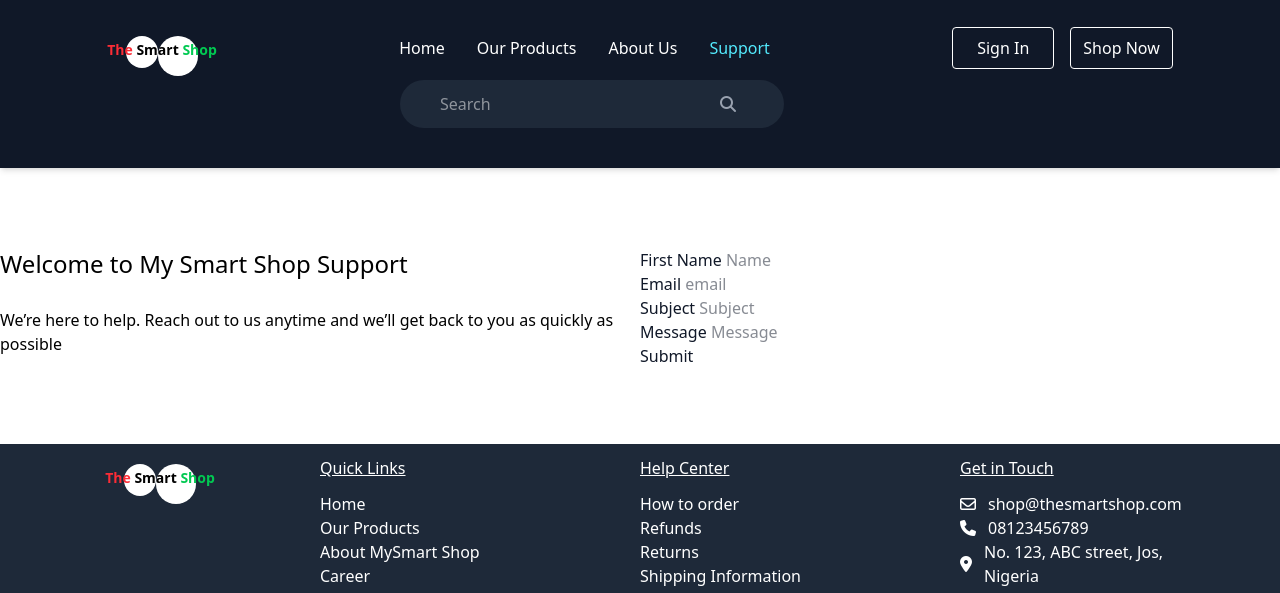
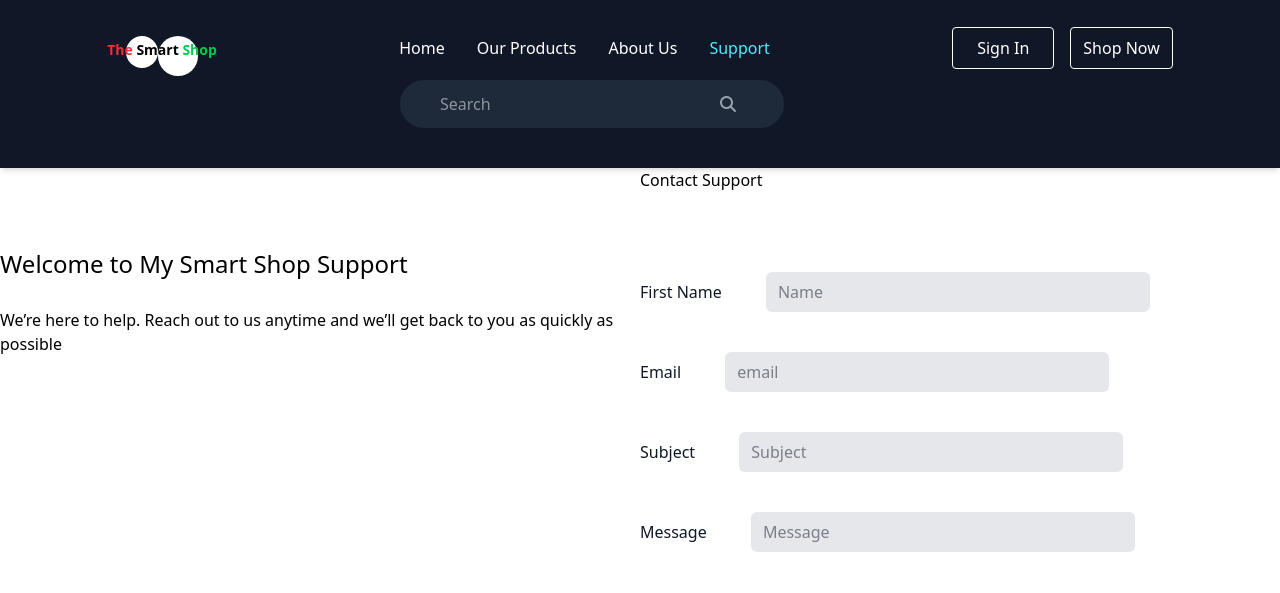
Before and after one commit to ChyyamakaU/smartwatch-project, a website: page support.html in a window 1280 px wide. Shown: the top 593 px of the page. Drawn offline with Linux system fonts and the light colour scheme.

Commit message:
commit 14

```diff
--- a/support.html
+++ b/support.html
@@ -64,29 +64,33 @@
 
         <section>
             <div class="grid lg:grid-cols-2 md:grid-cols-2 sm:grid-cols-1">
-                <div><h2 class="text-2xl font-medium mt-20 mb-7">Welcome to My Smart Shop Support</h2>
-                <p >We’re here to help. Reach out to us anytime and we’ll get back to you as quickly
+                <div>
+                    <h2 class="text-2xl font-medium mt-20 mb-7">Welcome to My Smart Shop Support</h2>
+                    <p>We’re here to help. Reach out to us anytime and we’ll get back to you as quickly
                         as possible</p>
                 </div>
 
+
+                <div>
+                    <h4>Contact Support</h4>
                     <div class="text-gray-900 mt-20 mb-7">
                         <form action="Contact Support">
                             <label for="fname">First Name</label>
-                        <input type="text" placeholder="Name"><br>
+                            <input class=" w-96 h-10 ml-10 rounded-md pl-3 bg-gray-200 mb-10" type="text" placeholder="Name"><br>
 
                             <label for="emaile">Email</label>
-                        <input type="text" placeholder="email"> <br>
+                            <input class=" w-96 h-10 ml-10 rounded-md pl-3 bg-gray-200 mb-10"  type="text" placeholder="email"> <br>
 
                             <label for="Subject">Subject</label>
-                        <input type="text" placeholder="Subject"><br>
+                            <input class=" w-96 h-10 ml-10 rounded-md pl-3 bg-gray-200 mb-10"  type="text" placeholder="Subject"><br>
 
                             <label for="Message">Message</label>
-                        <input type="text" placeholder="Message"><br>
+                            <input class=" w-96 h-10 ml-10 rounded-md pl-3 bg-gray-200 mb-10"  type="text" placeholder="Message"><br>
 
                             <input type="button" value="Submit">
                         </form>
 
-
+                    </div>
                 </div>
 
 
```
Also changed, not shown: public/output.css. Lines whose indentation alone changed are shown as unchanged.
